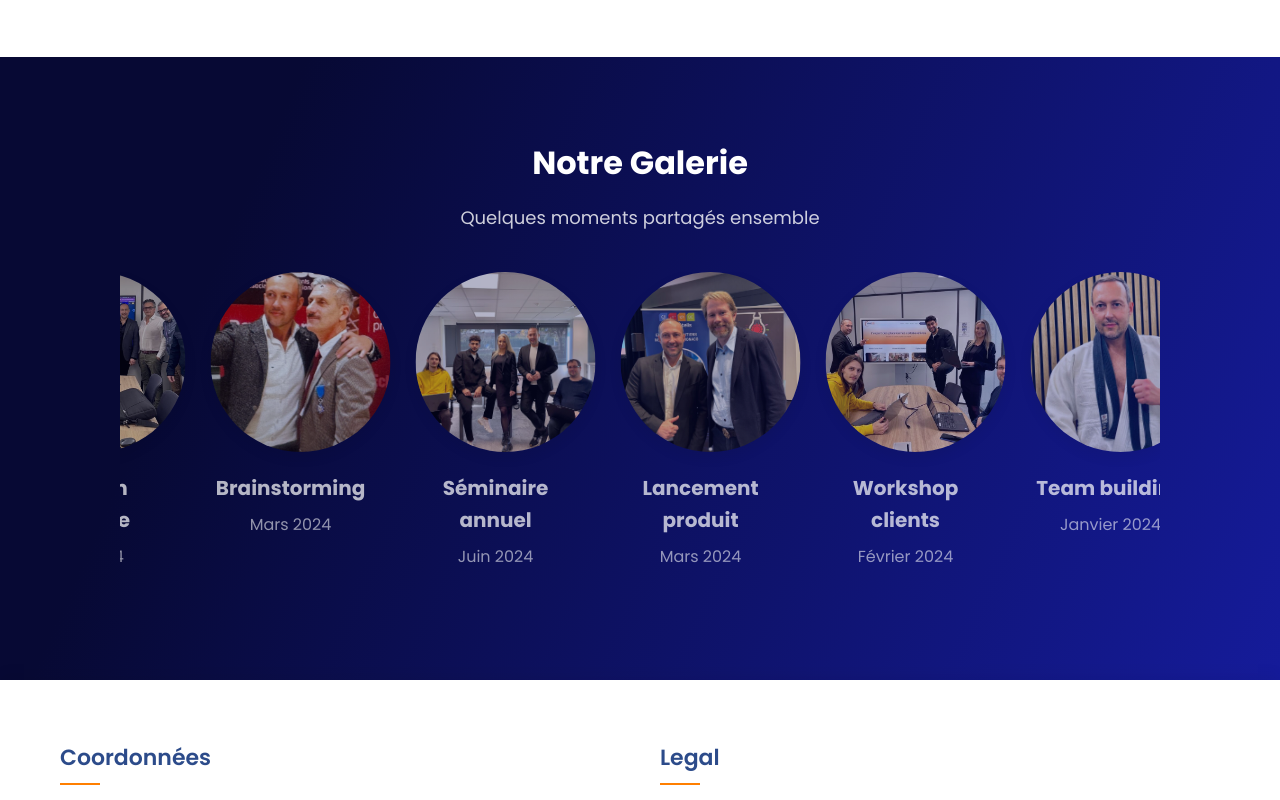
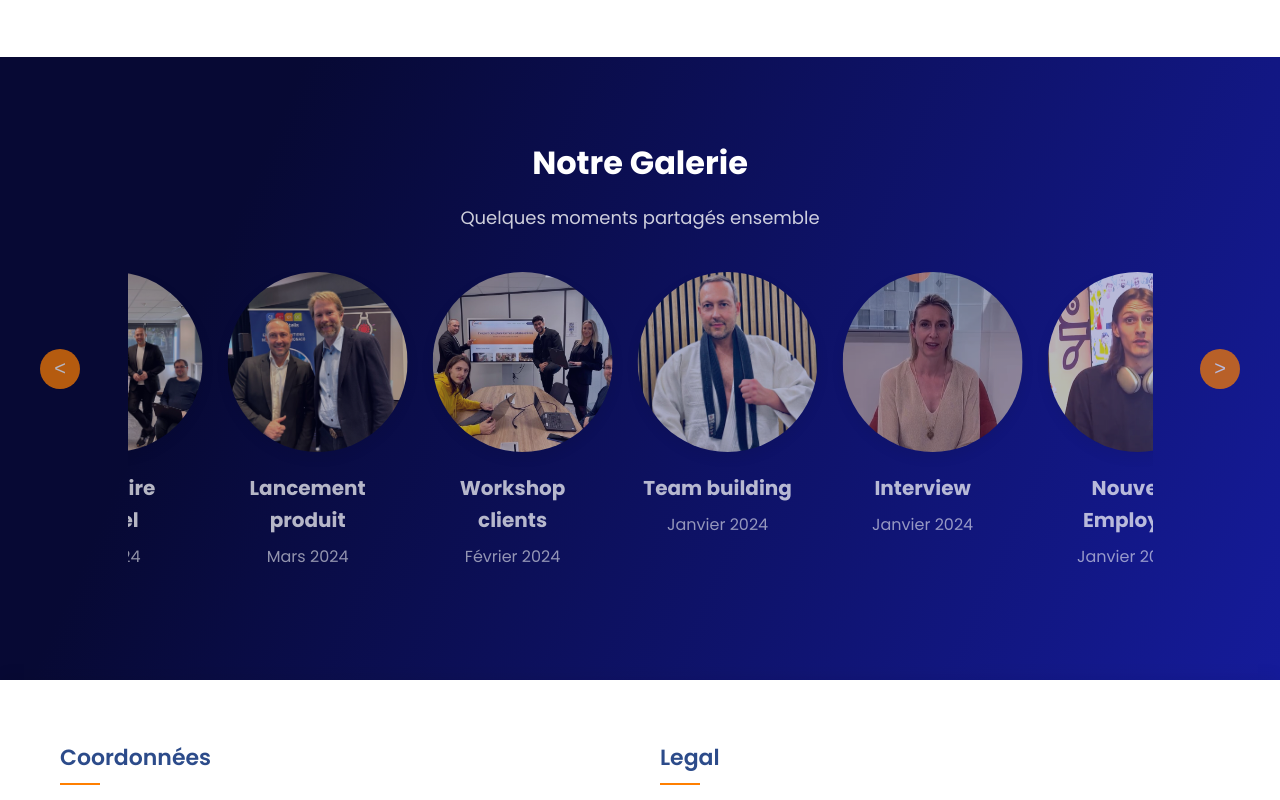
Before and after one commit to KilianBESSOT/site-everUP, a plain HTML site: page a-propos.html in a window 1280 px wide. Shown: the part 1931-2731 px from the top of the page. Drawn offline with Linux system fonts and the light colour scheme.

Commit message:
Add files via upload
améliorations du carroussel, ajout des liens dessus

```diff
--- a/a-propos.html
+++ b/a-propos.html
@@ -68,7 +68,7 @@
     <!-- Section Associés -->
     <section class="associates-section section-blue">
         <div class="container">
-            <h2 class="section-title">Nos Associés</h2>
+            <h2 class="section-title">Les Associés</h2>
             <p class="section-subtitle">Les fondateurs et dirigeants d'everUP</p>
 
             <div class="people-grid">
@@ -126,7 +126,7 @@
 
                 <div class="person-card">
                     <div class="person-photo-container">
-                        <img src="images/img société/patricia-2.jpg" alt="Patrycja" class="person-photo">
+                        <img src="images/img société/patrycja-2.jpg" alt="Patrycja" class="person-photo">
                     </div>
                     <div class="person-info">
                         <h3>Patrycja</h3>
--- a/css/circle-carousel.css
+++ b/css/circle-carousel.css
@@ -8,7 +8,7 @@
 }
 
 .circle-carousel-container.fullwidth {
-    max-width: 1040px; /* 1000px + 20px padding de chaque côté */
+    max-width: 1025px;
     width: 100%;
     padding: 0;
     margin: 0 auto;
@@ -76,7 +76,47 @@
     font-size: 16px;
 }
 
-/* Boutons de navigation masqués */
+/* Boutons de navigation */
+.circle-carousel-nav {
+    position: absolute;
+    top: 50%;
+    transform: translateY(-50%);
+    width: 40px;
+    height: 40px;
+    background-color: var(--primary-color);
+    color: white;
+    border: none;
+    border-radius: 50%;
+    font-size: 20px;
+    display: flex;
+    align-items: center;
+    justify-content: center;
+    cursor: pointer;
+    z-index: 100;
+    opacity: 0.7;
+    transition: opacity 0.3s ease, background-color 0.3s ease;
+}
+
+.circle-carousel-nav:hover {
+    opacity: 1;
+    background-color: var(--primary-color);
+}
+
+.circle-carousel-nav.prev {
+    left: 0;
+}
+
+.circle-carousel-nav.next {
+    right: 0;
+}
+
+/* Styles pour les boutons dans la section gallery */
+.gallery-section .container {
+    position: relative;
+    padding: 0 50px; /* Ajouter un padding pour laisser de la place aux boutons */
+}
+
+/* Anciens boutons de navigation masqués */
 .circle-nav-btn {
     display: none;
 }
--- a/js/circle-carousel.js
+++ b/js/circle-carousel.js
@@ -1,7 +1,9 @@
 // Script pour le carrousel de photos avec défilement automatique
 document.addEventListener('DOMContentLoaded', function() {
     // Éléments du carrousel
+    const carouselContainer = document.querySelector('.circle-carousel-container');
     const carousel = document.querySelector('.circle-carousel');
+    const containerDiv = document.querySelector('.gallery-section .container');
 
     // Chemin vers le dossier d'images
     const imageFolderPath = 'images/img société/';
@@ -14,6 +16,10 @@ document.addEventListener('DOMContentLoaded', function() {
         { file: 'image (24).jpg', title: 'Lancement produit', date: 'Mars 2024', url: 'https://www.linkedin.com/posts/christophe-cautela-4314197_on-mavait-dit-qu%C3%A9ric-larchev%C3%AAque-%C3%A9tait-activity-7284517067569963008-LT7h/?utm_source=share&utm_medium=member_desktop&rcm=ACoAAAFOsCUB9Dh_M1j6Q-dWXbaX2q6hNNh4xho' },
         { file: 'image (25).jpg', title: 'Workshop clients', date: 'Février 2024', url: 'https://www.linkedin.com/posts/christophe-cautela-4314197_on-ne-construit-pas-une-fus%C3%A9e-avec-des-activity-7285966587923177473-vcLc/?utm_source=share&utm_medium=member_desktop&rcm=ACoAAAFOsCUB9Dh_M1j6Q-dWXbaX2q6hNNh4xho' },
         { file: 'image (26).jpg', title: 'Team building', date: 'Janvier 2024', url: 'https://www.linkedin.com/posts/christophe-cautela-4314197_comment-le-judo-ma-forg%C3%A9-en-tant-quentrepreneur-activity-7289952905728520193-gJQy/?utm_source=share&utm_medium=member_desktop&rcm=ACoAAAFOsCUB9Dh_M1j6Q-dWXbaX2q6hNNh4xho' },
+        { file: 'image (27).png', title: 'Interview', date: 'Janvier 2024', url: 'https://www.linkedin.com/posts/christophe-cautela-4314197_interview-emilie-guerin-activity-7214609894920904704-kTpp/?utm_source=share&utm_medium=member_desktop&rcm=ACoAAAFOsCUB9Dh_M1j6Q-dWXbaX2q6hNNh4xho' },
+        { file: 'image (28).png', title: 'Nouvel Employé', date: 'Janvier 2024', url: 'https://www.linkedin.com/posts/christophe-cautela-4314197_nous-avons-le-plaisir-de-vous-informer-que-activity-7221523444599775232-ZHt-/?utm_source=share&utm_medium=member_desktop&rcm=ACoAAAFOsCUB9Dh_M1j6Q-dWXbaX2q6hNNh4xho' },
+        { file: 'image (29).png', title: 'Cippaca', date: 'Janvier 2024', url: 'https://www.linkedin.com/posts/christophe-cautela-4314197_cippaca-plateformecollaborative-iagenerative-ugcPost-7191014156760707073-wXvY/?utm_source=share&utm_medium=member_desktop&rcm=ACoAAAFOsCUB9Dh_M1j6Q-dWXbaX2q6hNNh4xho' },
+        { file: 'image (30).png', title: 'Cedap', date: 'Janvier 2024', url: 'https://www.linkedin.com/posts/cedap-le-r%C3%A9seau-des-dirigeants-d%27associations-professionnelles_h-1-nous-organisons-ce-matin-avec-notre-activity-7179047081276231680-j0Qu/?utm_source=share&utm_medium=member_desktop&rcm=ACoAAAFOsCUB9Dh_M1j6Q-dWXbaX2q6hNNh4xho' },
     ];
 
     // Constantes pour les dimensions
@@ -28,7 +34,7 @@ document.addEventListener('DOMContentLoaded', function() {
     const maxIndex = Math.max(0, totalItems - visibleSlides); // Index maximum pour le défilement
 
     // Intervalle pour le défilement automatique (en millisecondes)
-    const autoScrollInterval = 3000;
+    const autoScrollInterval = 2000;
     let autoScrollTimer;
 
     // Créer les slides du carrousel
@@ -82,6 +88,19 @@ document.addEventListener('DOMContentLoaded', function() {
         updateCarousel();
     }
 
+    // Fonction pour passer à la slide précédente
+    function prevSlide() {
+        // Décrémenter l'index mais ne pas aller en dessous de 0
+        if (currentIndex > 0) {
+            currentIndex--;
+        } else {
+            // Aller à la fin quand on est au début
+            currentIndex = maxIndex;
+        }
+
+        updateCarousel();
+    }
+
     // Démarrer le défilement automatique
     function startAutoScroll() {
         // Arrêter tout timer existant avant d'en créer un nouveau
@@ -99,9 +118,53 @@ document.addEventListener('DOMContentLoaded', function() {
         }
     }
 
+    // Ajouter les boutons de navigation
+    function addNavigationButtons() {
+        // Créer le bouton précédent
+        const prevButton = document.createElement('button');
+        prevButton.className = 'circle-carousel-nav prev';
+        prevButton.innerHTML = '&lt;';
+        prevButton.setAttribute('aria-label', 'Précédent');
+        prevButton.addEventListener('click', function() {
+            stopAutoScroll(); // Arrêter le défilement automatique
+            prevSlide();
+        });
+
+        // Ajouter les événements pour reprendre le défilement automatique
+        prevButton.addEventListener('mouseenter', function() {
+            stopAutoScroll();
+        });
+        prevButton.addEventListener('mouseleave', function() {
+            startAutoScroll();
+        });
+
+        // Créer le bouton suivant
+        const nextButton = document.createElement('button');
+        nextButton.className = 'circle-carousel-nav next';
+        nextButton.innerHTML = '&gt;';
+        nextButton.setAttribute('aria-label', 'Suivant');
+        nextButton.addEventListener('click', function() {
+            stopAutoScroll(); // Arrêter le défilement automatique
+            nextSlide();
+        });
+
+        // Ajouter les événements pour reprendre le défilement automatique
+        nextButton.addEventListener('mouseenter', function() {
+            stopAutoScroll();
+        });
+        nextButton.addEventListener('mouseleave', function() {
+            startAutoScroll();
+        });
+
+        // Ajouter les boutons à la div container plutôt qu'au conteneur du carousel
+        containerDiv.appendChild(prevButton);
+        containerDiv.appendChild(nextButton);
+    }
+
     // Initialisation du carrousel
     function initCarousel() {
         createSlides();
+        addNavigationButtons();
         startAutoScroll();
     }
 
```
Also changed, not shown: images/img société/image (27).png (added), images/img société/image (28).png (added), images/img société/image (29).png (added), images/img société/image (30).png (added), images/img société/patrycja-2.jpg (added).
